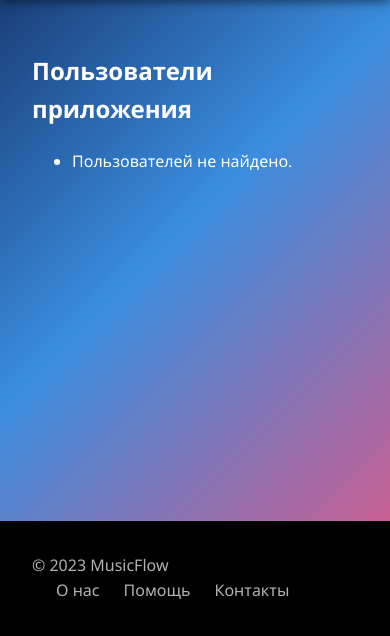
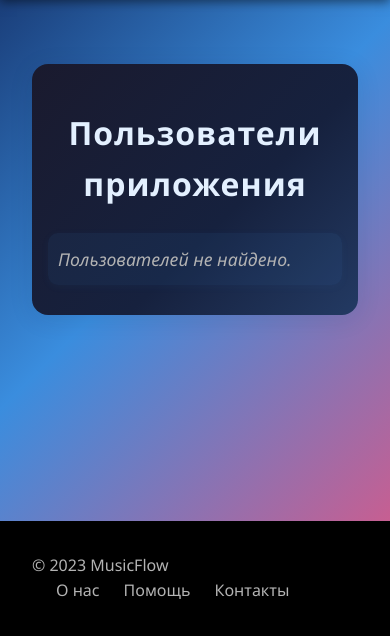
Before and after one commit to Georgy451/First-project, a Django app: page /user in a window 390 px wide. Shown: the part 208-844 px from the top of the page. Run offline with Django 5.2, Linux system fonts and the light colour scheme.

Commit message:
Cтили

```diff
--- a/music/song/static/song/css/styl.css
+++ b/music/song/static/song/css/styl.css
@@ -899,3 +899,161 @@ footer a:hover {
         gap: 10px;
     }
 }
+
+/* --- USERS PAGE BEAUTY --- */
+.users-window {
+    background: rgba(35, 58, 99, 0.10);
+    border-radius: 18px;
+    padding: 32px 24px;
+    margin: 32px auto 0 auto;
+    max-width: 700px;
+    box-shadow: 0 4px 24px 0 rgba(20, 30, 60, 0.10);
+}
+
+.pretty-block {
+    background: linear-gradient(135deg, #1a1a2e 0%, #16213e 60%, #233a63 100%);
+    border-radius: 16px;
+    box-shadow: 0 4px 24px 0 rgba(20, 30, 60, 0.10);
+    padding: 2rem;
+    margin-bottom: 2rem;
+    color: #e3f0ff;
+}
+
+.users-title {
+    font-size: 2rem;
+    color: #e3f0ff;
+    margin-bottom: 1.5rem;
+    letter-spacing: 1px;
+    text-align: center;
+}
+
+.users-list {
+    list-style: none;
+    padding: 0;
+    margin: 0;
+}
+
+.user-item {
+    display: flex;
+    align-items: center;
+    gap: 18px;
+    background: rgba(58, 141, 222, 0.07);
+    border-radius: 10px;
+    padding: 14px 20px;
+    margin-bottom: 14px;
+    box-shadow: 0 2px 8px 0 rgba(58, 141, 222, 0.05);
+    font-size: 1.1rem;
+    transition: background 0.2s;
+}
+
+.user-item:hover {
+    background: #3a8dde;
+}
+
+.user-item.empty {
+    color: #b3b3b3;
+    font-style: italic;
+    text-align: center;
+    justify-content: center;
+}
+
+.user-icon {
+    color: #3a8dde;
+    font-size: 1.5rem;
+    background: #233a63;
+    border-radius: 50%;
+    padding: 8px;
+    margin-right: 6px;
+}
+
+.user-name {
+    color: #e3f0ff;
+    font-weight: 600;
+    text-decoration: none;
+    font-size: 1.1rem;
+    background: #233a63;
+    padding: 4px 12px;
+    border-radius: 8px;
+    letter-spacing: 0.5px;
+    transition: background 0.2s, color 0.2s;
+}
+
+.user-name:hover {
+    background: #3a8dde;
+    color: #fff;
+}
+
+.user-name.self {
+    color: #b3b3b3;
+    background: #233a63;
+    font-style: italic;
+}
+
+.self-label {
+    color: #e67e22;
+    font-size: 0.95em;
+    margin-left: 8px;
+    font-weight: 500;
+}
+
+.friend-label {
+    color: #3a8dde;
+    background: #16213e;
+    border-radius: 6px;
+    padding: 2px 10px;
+    margin-left: 10px;
+    font-size: 0.98em;
+    font-weight: 500;
+}
+
+.user-action-form {
+    display: inline;
+    margin-left: 10px;
+}
+
+.user-btn {
+    background: linear-gradient(90deg, #233a63 0%, #3a8dde 100%);
+    color: #e3f0ff;
+    border: none;
+    border-radius: 8px;
+    padding: 7px 18px;
+    font-size: 1rem;
+    font-weight: 600;
+    cursor: pointer;
+    transition: background 0.2s, color 0.2s, transform 0.15s;
+    margin-left: 0;
+}
+
+.user-btn.primary {
+    background: linear-gradient(90deg, #233a63 0%, #3a8dde 100%);
+}
+
+.user-btn.primary:hover {
+    background: linear-gradient(90deg, #3a8dde 0%, #233a63 100%);
+    color: #fff;
+    transform: translateY(-2px) scale(1.04);
+}
+
+.user-btn.danger {
+    background: #e74c3c;
+    color: #fff;
+}
+
+.user-btn.danger:hover {
+    background: #c0392b;
+}
+
+@media (max-width: 700px) {
+    .users-window {
+        padding: 18px 6px;
+    }
+    .pretty-block {
+        padding: 1rem;
+    }
+    .user-item {
+        flex-direction: column;
+        align-items: flex-start;
+        gap: 8px;
+        padding: 12px 10px;
+    }
+}
--- a/music/song/templates/song/user.html
+++ b/music/song/templates/song/user.html
@@ -1,32 +1,32 @@
 {% extends 'song/base.html' %}
 
 {% block content %}
-<div class="users-window">
-    <h2>Пользователи приложения</h2>
+<div class="users-window pretty-block">
+    <h2 class="users-title">Пользователи приложения</h2>
     <ul class="users-list">
         {% for user in users %}
             <li class="user-item">
-                <i class="fas fa-user"></i>
+                <i class="fas fa-user user-icon"></i>
                 {% if user == request.user %}
-                    <span>{{ user.username }} Это вы</span>
+                    <span class="user-name self">{{ user.username }} <span class="self-label">Это вы</span></span>
                 {% else %}
-                    <a href="{% url 'user_profile' user.id %}">{{ user.username }}</a>
+                    <a href="{% url 'user_profile' user.id %}" class="user-name">{{ user.username }}</a>
                     {% if user.profile in request.user.profile.subscriptions.all %}
-                        <span>У вас в друзьях</span>
-                        <form method="post" action="{% url 'unsubscribe' user.id %}" style="display:inline;">
+                        <span class="friend-label">У вас в друзьях</span>
+                        <form method="post" action="{% url 'unsubscribe' user.id %}" class="user-action-form">
                             {% csrf_token %}
-                            <button type="submit" class="btn btn-danger btn-sm">Отписаться</button>
+                            <button type="submit" class="user-btn danger">Отписаться</button>
                         </form>
                     {% else %}
-                        <form method="post" action="{% url 'subscribe' user.id %}" style="display:inline;">
+                        <form method="post" action="{% url 'subscribe' user.id %}" class="user-action-form">
                             {% csrf_token %}
-                            <button type="submit" class="btn btn-primary btn-sm">Подписаться</button>
+                            <button type="submit" class="user-btn primary">Подписаться</button>
                         </form>
                     {% endif %}
                 {% endif %}
             </li>
         {% empty %}
-            <li>Пользователей не найдено.</li>
+            <li class="user-item empty">Пользователей не найдено.</li>
         {% endfor %}
     </ul>
 </div>
```
